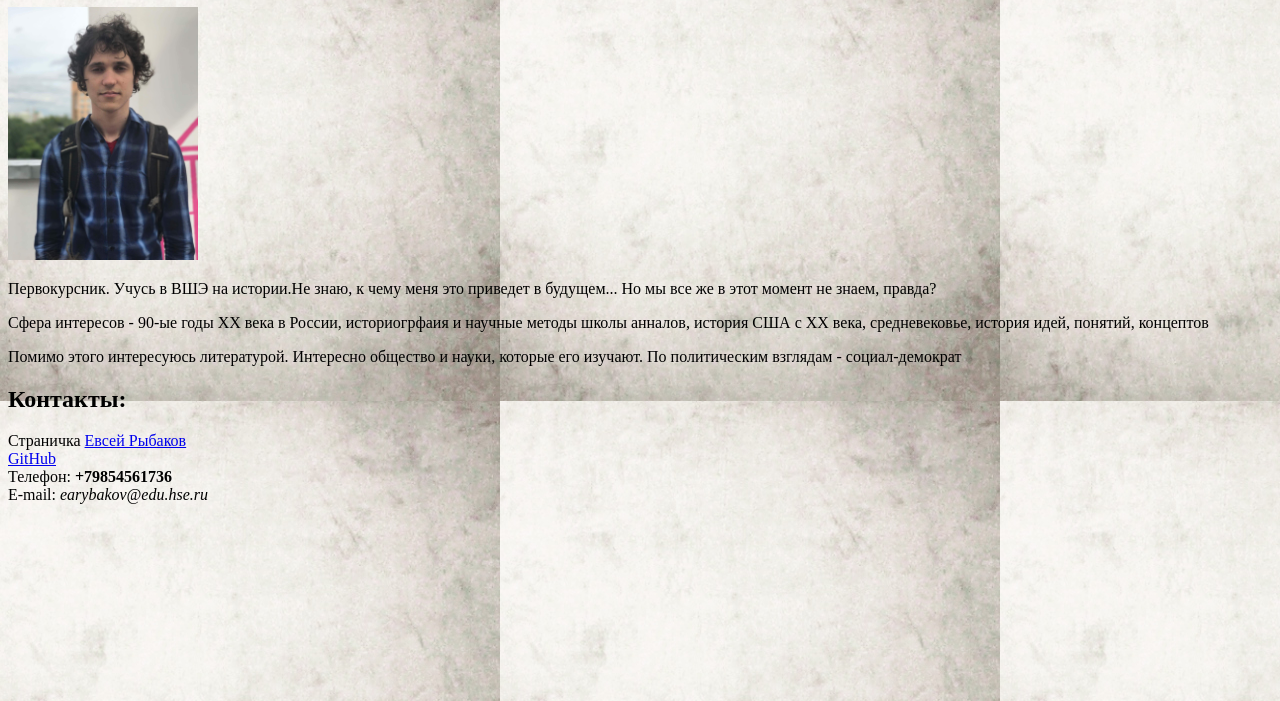
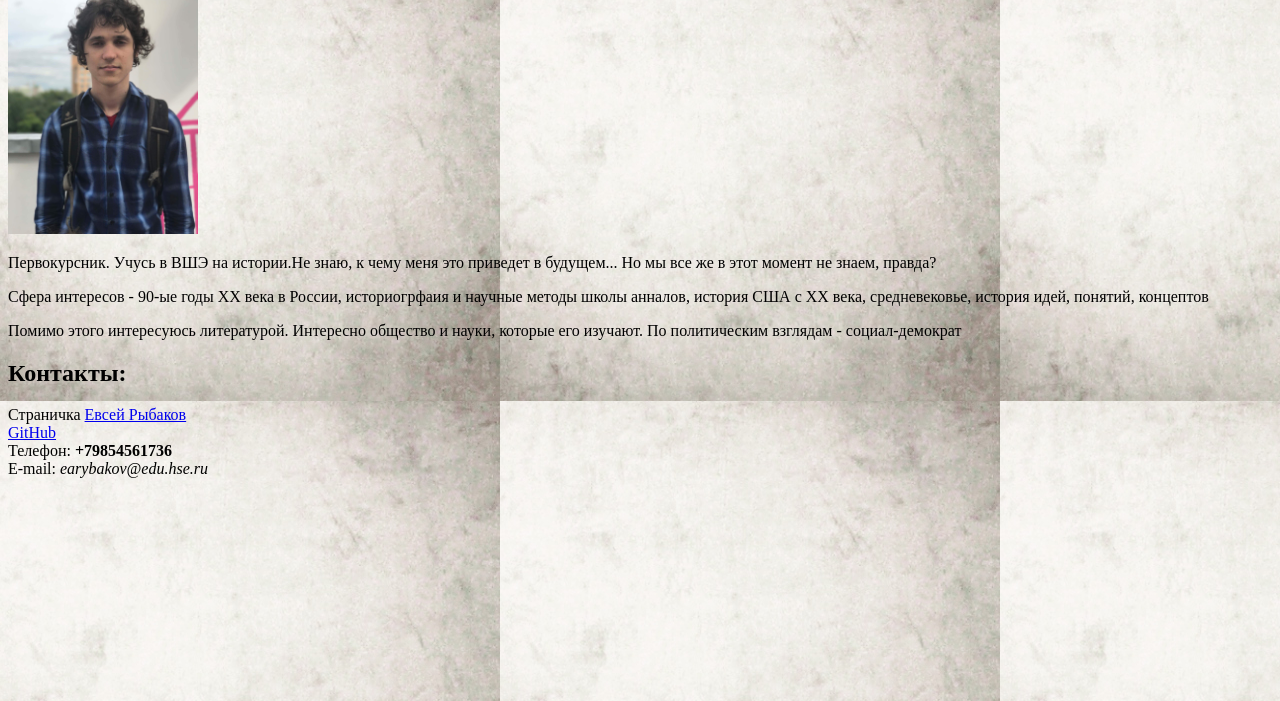
Before and after one commit to Jaecaerys777/Jaecaerys777.github.io, a plain HTML site: page index.html in a window 1280 px wide. Shown: the part 99-800 px from the top of the page. Drawn offline with Linux system fonts and the light colour scheme.

Commit message:
Update index.html

```diff
--- a/index.html
+++ b/index.html
@@ -4,7 +4,7 @@
       <meta charset="utf-8">
       <title>Моя личная страничка</title>
     </head>
-    <<body style="background-image:url('image.jpeg')">
+    <body style="background-image:url('image.jpeg')">
       <left><h1>Евсей Рыбаков</h1></left>
       <left><img alt="Это я" width="15%" src="Evsey.jpg"></left>
       <br/>
```
